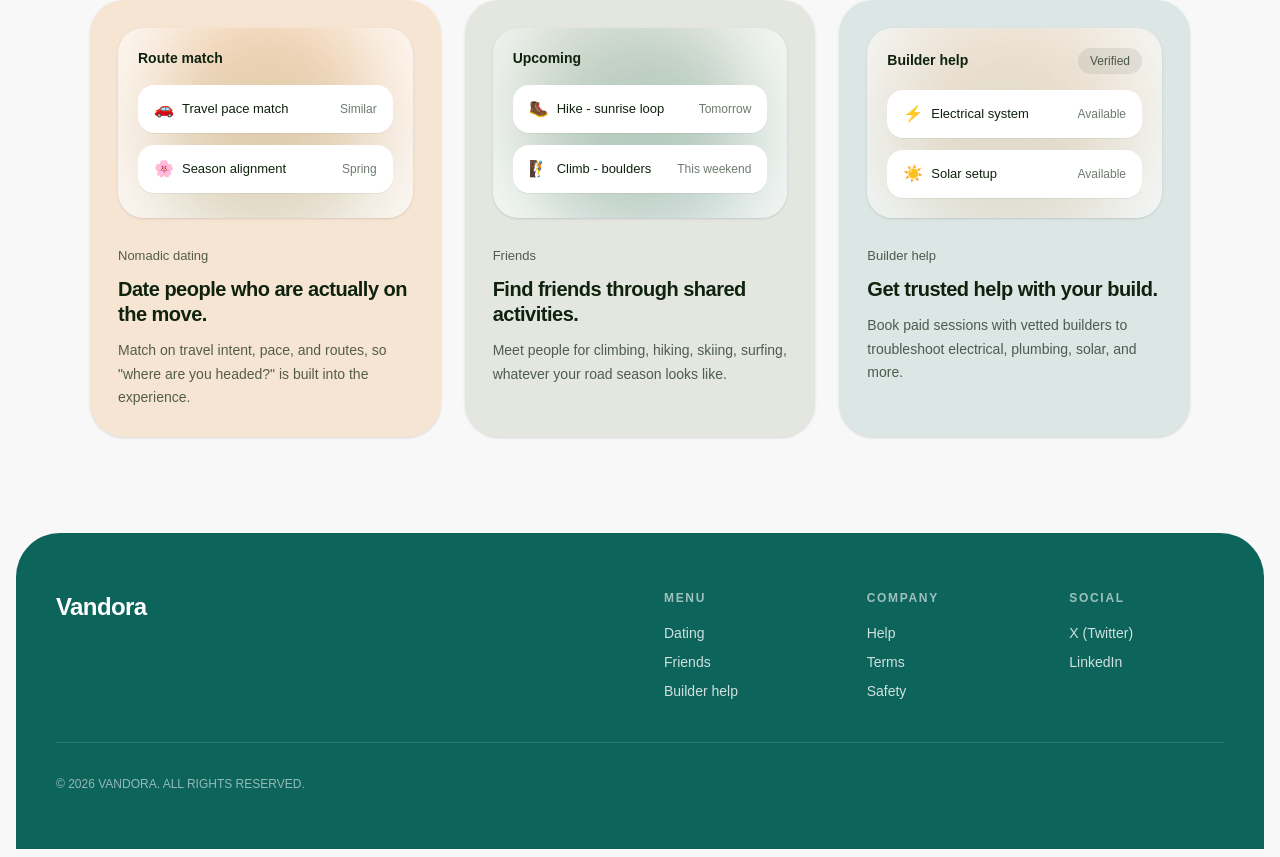
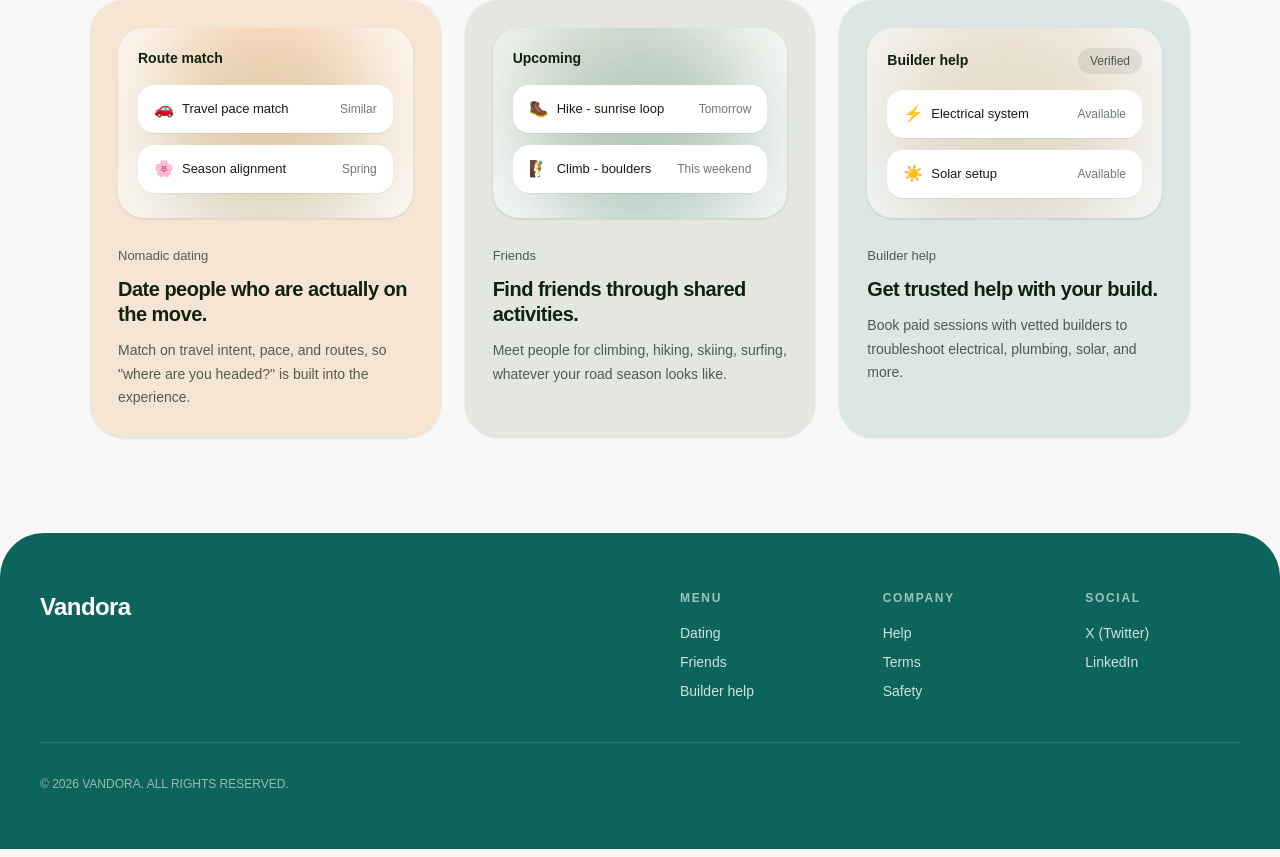
Before and after one commit to shashanka2a/vandora, a Next.js app: page / in a window 1280 px wide. Shown: the part 1062-1919 px from the top of the page. Built offline with nearby package versions, Linux system fonts and the light colour scheme.

Commit message:
Refactor Footer component to improve layout by adjusting width and structure; enhance visual consistency with updated padding and margins while maintaining existing styles.

```diff
--- a/shared/ui/footer/Footer.tsx
+++ b/shared/ui/footer/Footer.tsx
@@ -1,8 +1,9 @@
 const Footer = () => {
 	return (
-		<footer className='mx-auto max-w-[1440px] px-3 pb-2 md:px-4'>
-			<div className='overflow-hidden rounded-t-[44px] bg-primary-deepgreen px-5 pb-10 pt-10 text-achromatic-0 md:px-10 md:pb-14 md:pt-14'>
-				<div className='grid gap-8 md:gap-10 lg:grid-cols-[1fr_560px] lg:items-start'>
+		<footer className='w-full'>
+			<div className='overflow-hidden rounded-t-[44px] bg-primary-deepgreen'>
+				<div className='mx-auto max-w-[1440px] px-5 pb-10 pt-10 text-achromatic-0 md:px-10 md:pb-14 md:pt-14'>
+					<div className='grid gap-8 md:gap-10 lg:grid-cols-[1fr_560px] lg:items-start'>
 					<div className='min-w-0'>
 						<div className='text-[18px] md:text-[20px] lg:text-[24px] font-semibold tracking-tight'>
 							Vandora
@@ -80,11 +81,12 @@ const Footer = () => {
 							</ul>
 						</div>
 					</div>
-				</div>
+					</div>
 
-				<div className='mt-8 md:mt-10 flex flex-col items-start justify-between gap-4 md:gap-6 border-t border-achromatic-0/12 pt-6 md:pt-8 md:flex-row md:items-center'>
-					<div className='text-[11px] md:text-[12px] text-achromatic-0/55'>
-						© {new Date().getFullYear()} VANDORA. ALL RIGHTS RESERVED.
+					<div className='mt-8 md:mt-10 flex flex-col items-start justify-between gap-4 md:gap-6 border-t border-achromatic-0/12 pt-6 md:pt-8 md:flex-row md:items-center'>
+						<div className='text-[11px] md:text-[12px] text-achromatic-0/55'>
+							© {new Date().getFullYear()} VANDORA. ALL RIGHTS RESERVED.
+						</div>
 					</div>
 				</div>
 			</div>
```
